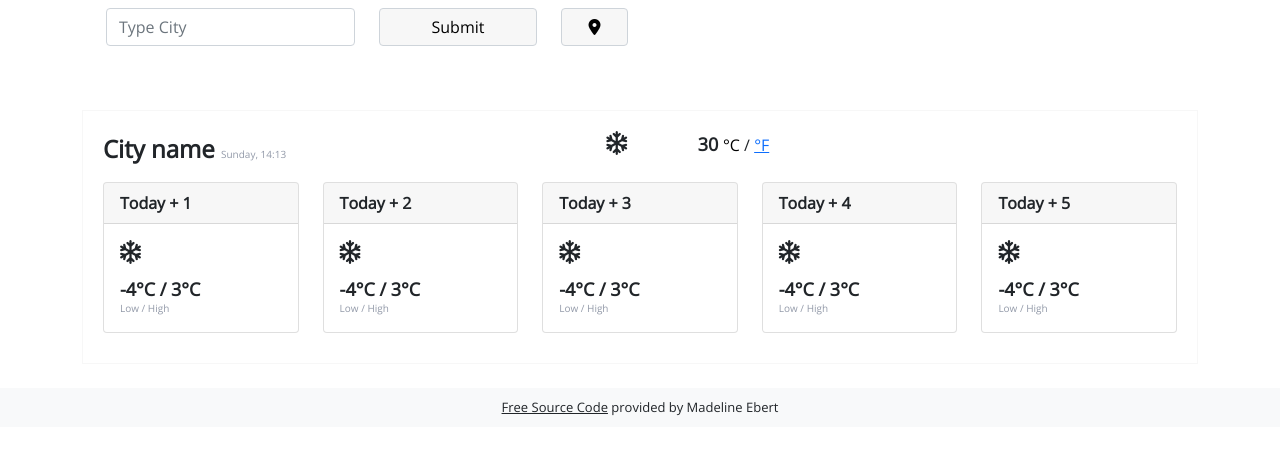
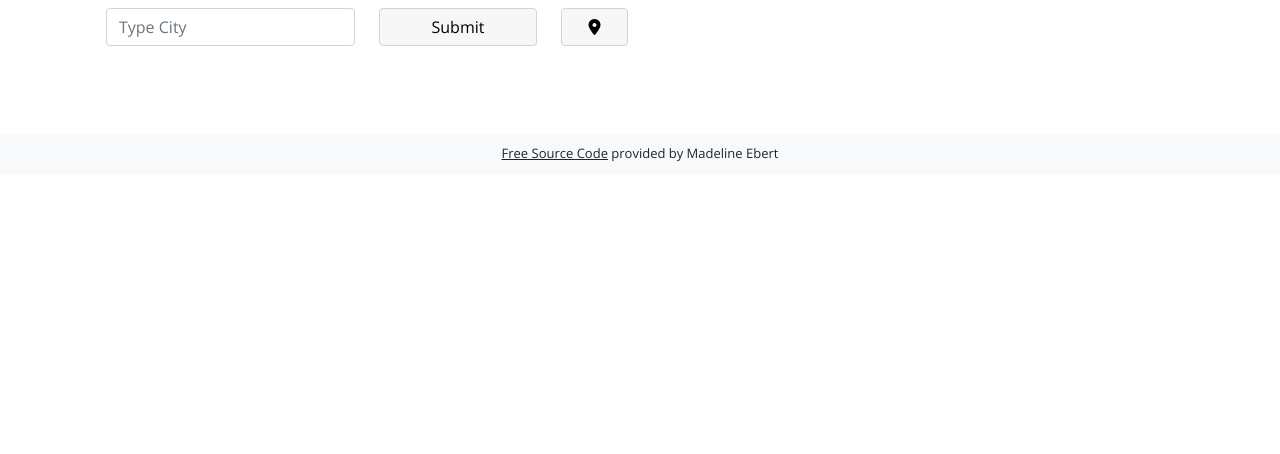
Before and after one commit to MdlnEbert/SheCodes-WeatherWebApp, a plain HTML site: page index.html in a window 1280 px wide. Shown: the part 150-604 px from the top of the page. Drawn offline with nearby package versions, Linux system fonts and the light colour scheme.

Commit message:
Show Current weather / forecast only after search

```diff
--- a/index.html
+++ b/index.html
@@ -52,11 +52,11 @@
 
     </div>
 
-    <div class="weather-box">
+    <div class="weatherBox" id="weather-box">
       <div class="row todayWeather">
         <div class="col-sm">
           <span class="citySearched" id="city-name">
-            City name
+            Stuttgart
           </span>
           <span class="DateTime" id="Date-Time-now">dd/mm/yyyy, hh:mm</span>
         </div>
--- a/src/script.js
+++ b/src/script.js
@@ -16,6 +16,7 @@ function showLocationTemp(event) {
 }
 
 function getTempCity(response) {
+  document.getElementById("weather-box").hidden = false;
   tempSearched = Math.round(response.data.main.temp);
    document.querySelector("#temp-today").innerHTML = tempSearched;
    searchedCityOutput.innerHTML = response.data.name;
@@ -68,6 +69,7 @@ let minutes = now.getMinutes();
 let day = now.getDay();
 
 let tempSearched = null;
+document.getElementById("weather-box").hidden = true;
 
 // Any other calls
 dateTimeOutput.innerHTML = `${weekdays[day]}, ${hour}:${minutes}`;
--- a/src/styles.css
+++ b/src/styles.css
@@ -18,7 +18,7 @@ h1{
   color: #000000;
 }
 
-.weather-box{
+.weatherBox{
   border: #F7F7F7 1px solid;
   padding: 20px;
 }
```
